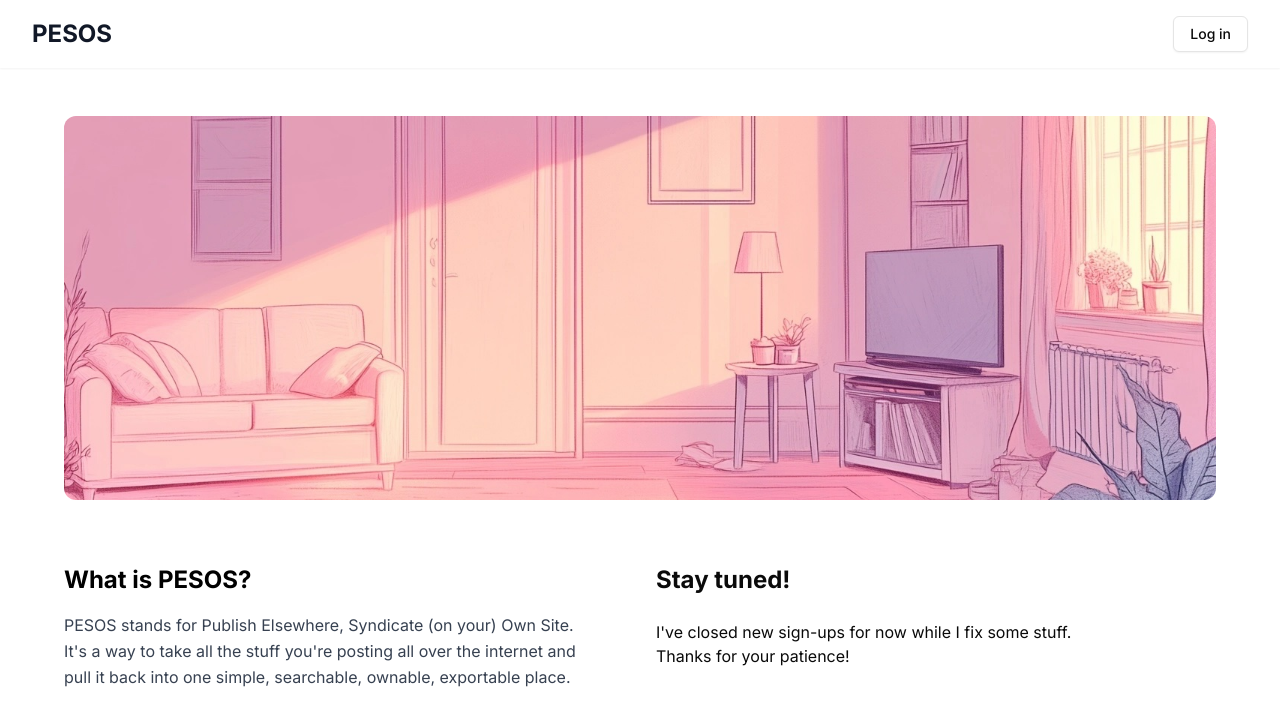
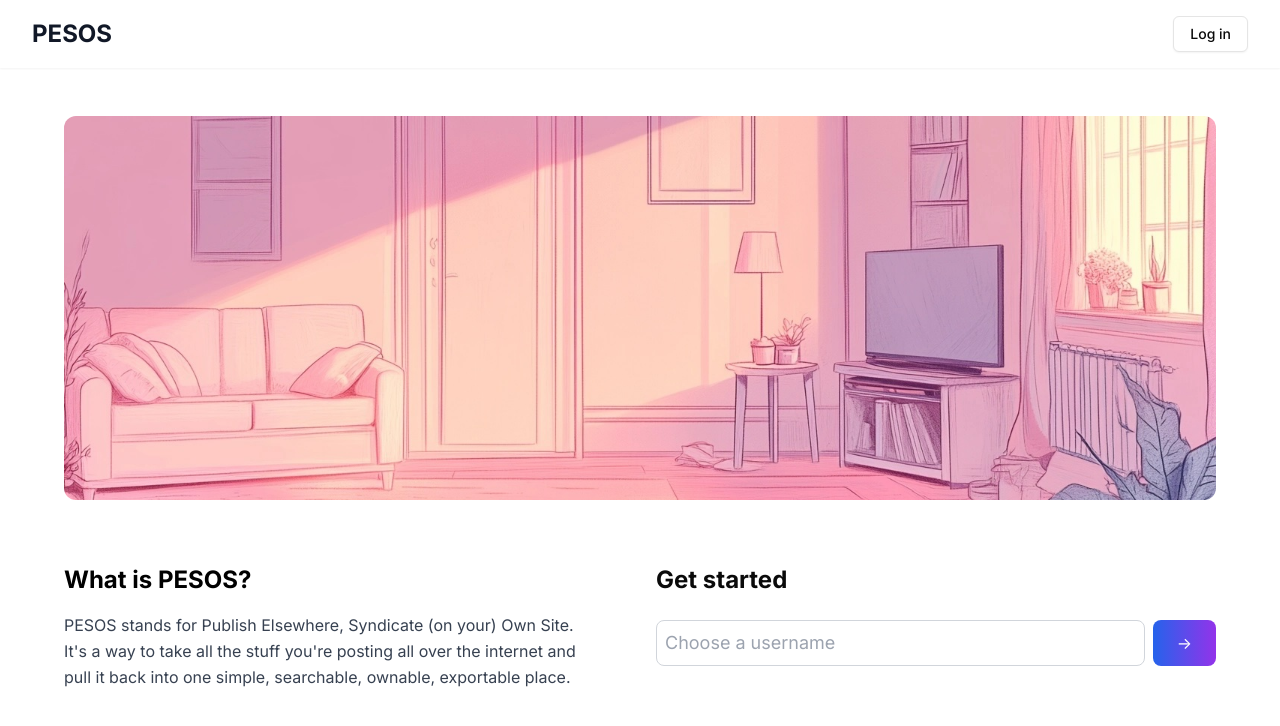
Before and after one commit to jonbell-lot23/pesos, a Next.js app: page / in a window 1280 px wide. Shown: the top 726 px of the page. Built offline with nearby package versions, Linux system fonts and the light colour scheme; no server answers.

Commit message:
Bringing back sign up

```diff
--- a/components/LandingPageWithUsername.tsx
+++ b/components/LandingPageWithUsername.tsx
@@ -196,21 +196,16 @@ export default function LandingPageWithUsername() {
 
           {/* Username Section */}
           <div className="space-y-4 bg-white rounded-lg">
-            <h2 className="text-2xl font-bold text-left mb-6">Stay tuned!</h2>
+            <h2 className="text-2xl font-bold text-left mb-6">Get started</h2>
             <div className="flex gap-2">
               <div className="relative flex-1">
-                <p className="text-left">
-                  I've closed new sign-ups for now while I fix some stuff.
-                  <br />
-                  Thanks for your patience!
-                </p>
                 <input
                   id="username"
                   type="text"
                   placeholder="Choose a username"
                   value={username}
                   onChange={handleInputChange}
-                  className={`w-full border p-2 rounded-lg hidden text-lg ${
+                  className={`w-full border p-2 rounded-lg text-lg ${
                     availability === "unavailable"
                       ? "border-red-500 focus:ring-red-500"
                       : availability === "available"
@@ -231,7 +226,7 @@ export default function LandingPageWithUsername() {
                 </div>
               </div>
 
-              {/* {!isLoaded || !user ? (
+              {!isLoaded || !user ? (
                 <SignInButton mode="modal">
                   <button className="px-6 py-2 bg-gradient-to-r from-blue-600 to-purple-600 text-white rounded-lg hover:from-blue-700 hover:to-purple-700 transition-all duration-200 disabled:opacity-50 disabled:cursor-not-allowed whitespace-nowrap">
                     {"->"}
@@ -245,7 +240,7 @@ export default function LandingPageWithUsername() {
                 >
                   {loading ? "Creating..." : "Get started"}
                 </button>
-              )} */}
+              )}
             </div>
 
             {validationError && (
```
